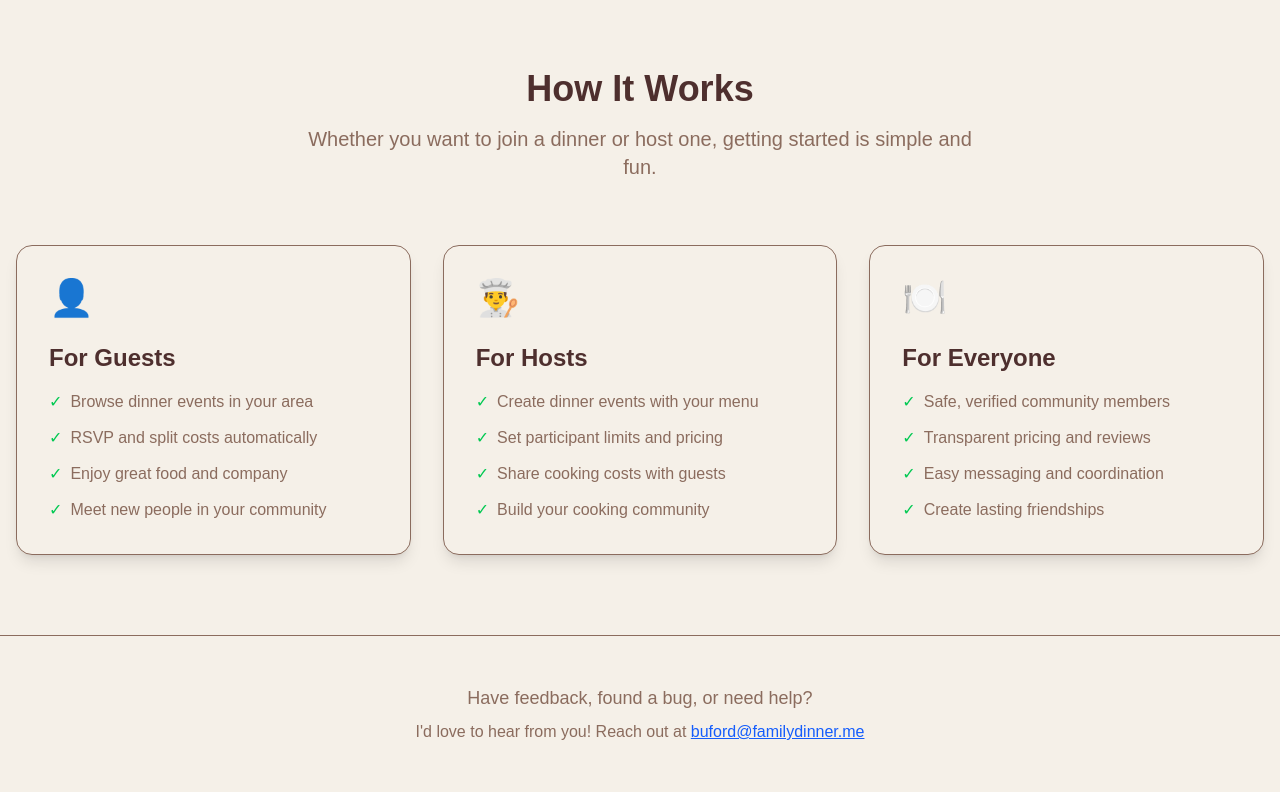
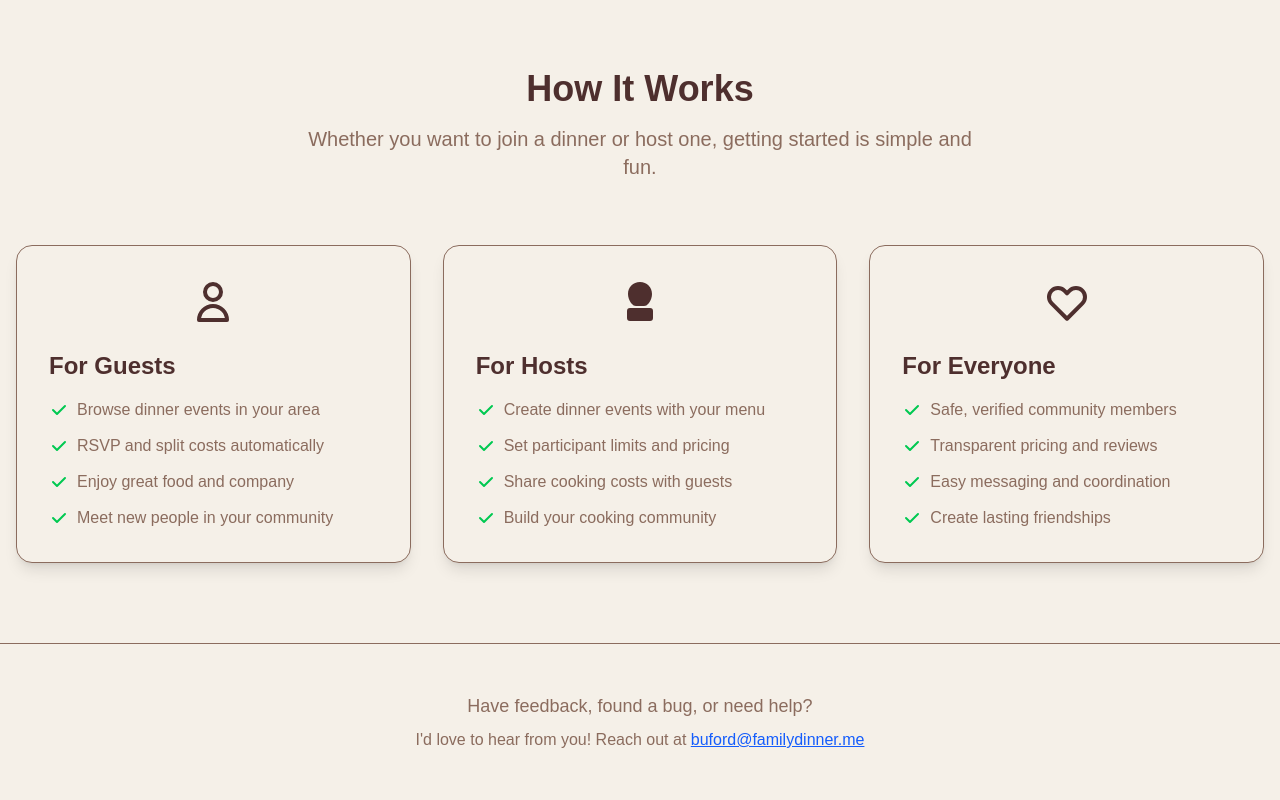
Before and after one commit to bufordeeds/family-dinner, a Next.js app: page / in a window 1280 px wide. Shown: the part 585-1385 px from the top of the page. Built offline with nearby package versions, Linux system fonts and the light colour scheme; no server answers.

Commit message:
Rfix: eplace emoji icons with SVG icons across UI components
Replace emoji characters (⚠️, 🍽️, 🚀, 💡, ✓, 🧡) with proper SVG icons in browse page error states, changelog section headers, and status badges for better accessibility and consistent visual design.

```diff
--- a/src/app/browse/page.tsx
+++ b/src/app/browse/page.tsx
@@ -288,7 +288,7 @@ export default function BrowsePage() {
         {/* Error State */}
         {error && !loading && (
           <div className="text-center py-12">
-            <div className="text-red-400 text-6xl mb-4">⚠️</div>
+            <div className="text-red-400 text-6xl mb-4"></div>
             <h3 className="text-lg font-medium text-theme-primary mb-2">Oops! Something went wrong</h3>
             <p className="text-theme-subtle mb-4">{error}</p>
             <button
@@ -316,7 +316,7 @@ export default function BrowsePage() {
         {/* No Results */}
         {!loading && !error && filteredEvents.length === 0 && (
           <div className="text-center py-12">
-            <div className="text-gray-400 text-6xl mb-4">🍽️</div>
+            <div className="text-gray-400 text-6xl mb-4"></div>
             <h3 className="text-lg font-medium text-theme-primary mb-2">No dinners found</h3>
             <p className="text-theme-subtle mb-4">
               Try adjusting your search criteria or check back later for new events.
--- a/src/app/globals.css
+++ b/src/app/globals.css
@@ -4,6 +4,7 @@
 @theme inline {
   --font-sans: var(--font-geist-sans);
   --font-mono: var(--font-geist-mono);
+  --font-handwritten: var(--font-kalam);
 }
 
 body {
--- a/src/app/layout.tsx
+++ b/src/app/layout.tsx
@@ -1,5 +1,5 @@
 import type { Metadata } from 'next';
-import { Geist, Geist_Mono } from 'next/font/google';
+import { Geist, Geist_Mono, Kalam } from 'next/font/google';
 import './globals.css';
 import { ThemeProvider } from '@/contexts/ThemeContext';
 import { ClerkAuthProvider } from '@/contexts/ClerkAuthContext';
@@ -15,6 +15,12 @@ const geistSans = Geist({
 const geistMono = Geist_Mono({
 	variable: '--font-geist-mono',
 	subsets: ['latin']
+});
+
+const kalam = Kalam({
+	variable: '--font-kalam',
+	subsets: ['latin'],
+	weight: ['300', '400', '700']
 });
 
 export const metadata: Metadata = {
@@ -72,7 +78,7 @@ export default function RootLayout({
 		<ClerkProvider>
 			<html lang='en'>
 				<body
-					className={`${geistSans.variable} ${geistMono.variable} antialiased`}
+					className={`${geistSans.variable} ${geistMono.variable} ${kalam.variable} antialiased`}
 				>
 					<ThemeProvider>
 						<ClerkAuthProvider>
--- a/src/components/HomePage.tsx
+++ b/src/components/HomePage.tsx
@@ -47,33 +47,37 @@ export function HomePage() {
 					<div className='grid md:grid-cols-3 gap-8'>
 						{/* For Guests */}
 						<div className='bg-theme-card p-8 rounded-2xl shadow-lg border border-theme-primary'>
-							<div className='text-4xl mb-6'>👤</div>
+							<div className='mb-6'>
+							<svg className='w-12 h-12 text-theme-primary mx-auto' fill='none' stroke='currentColor' viewBox='0 0 24 24'>
+								<path strokeLinecap='round' strokeLinejoin='round' strokeWidth={2} d='M16 7a4 4 0 11-8 0 4 4 0 018 0zM12 14a7 7 0 00-7 7h14a7 7 0 00-7-7z' />
+							</svg>
+						</div>
 							<h3 className='text-2xl font-bold text-theme-primary mb-4'>
 								For Guests
 							</h3>
 							<ul className='text-theme-muted space-y-3'>
 								<li className='flex items-start'>
-									<span className='text-green-500 mr-2'>
-										✓
-									</span>
+									<svg className='w-5 h-5 text-green-500 mr-2 flex-shrink-0 mt-0.5' fill='currentColor' viewBox='0 0 20 20'>
+										<path fillRule='evenodd' d='M16.707 5.293a1 1 0 010 1.414l-8 8a1 1 0 01-1.414 0l-4-4a1 1 0 011.414-1.414L8 12.586l7.293-7.293a1 1 0 011.414 0z' clipRule='evenodd' />
+									</svg>
 									Browse dinner events in your area
 								</li>
 								<li className='flex items-start'>
-									<span className='text-green-500 mr-2'>
-										✓
-									</span>
+									<svg className='w-5 h-5 text-green-500 mr-2 flex-shrink-0 mt-0.5' fill='currentColor' viewBox='0 0 20 20'>
+										<path fillRule='evenodd' d='M16.707 5.293a1 1 0 010 1.414l-8 8a1 1 0 01-1.414 0l-4-4a1 1 0 011.414-1.414L8 12.586l7.293-7.293a1 1 0 011.414 0z' clipRule='evenodd' />
+									</svg>
 									RSVP and split costs automatically
 								</li>
 								<li className='flex items-start'>
-									<span className='text-green-500 mr-2'>
-										✓
-									</span>
+									<svg className='w-5 h-5 text-green-500 mr-2 flex-shrink-0 mt-0.5' fill='currentColor' viewBox='0 0 20 20'>
+										<path fillRule='evenodd' d='M16.707 5.293a1 1 0 010 1.414l-8 8a1 1 0 01-1.414 0l-4-4a1 1 0 011.414-1.414L8 12.586l7.293-7.293a1 1 0 011.414 0z' clipRule='evenodd' />
+									</svg>
 									Enjoy great food and company
 								</li>
 								<li className='flex items-start'>
-									<span className='text-green-500 mr-2'>
-										✓
-									</span>
+									<svg className='w-5 h-5 text-green-500 mr-2 flex-shrink-0 mt-0.5' fill='currentColor' viewBox='0 0 20 20'>
+										<path fillRule='evenodd' d='M16.707 5.293a1 1 0 010 1.414l-8 8a1 1 0 01-1.414 0l-4-4a1 1 0 011.414-1.414L8 12.586l7.293-7.293a1 1 0 011.414 0z' clipRule='evenodd' />
+									</svg>
 									Meet new people in your community
 								</li>
 							</ul>
@@ -81,33 +85,37 @@ export function HomePage() {
 
 						{/* For Hosts */}
 						<div className='bg-theme-card p-8 rounded-2xl shadow-lg border border-theme-primary'>
-							<div className='text-4xl mb-6'>👨‍🍳</div>
+							<div className='mb-6'>
+							<svg className='w-12 h-12 text-theme-primary mx-auto' fill='currentColor' viewBox='0 0 24 24'>
+								<path d='M12 2C8.5 2 6 4.5 6 8c0 1.5.5 3 1.5 4.5L8 13c.5.5 1 1 2 1h4c1 0 1.5-.5 2-1l.5-.5C17.5 11 18 9.5 18 8c0-3.5-2.5-6-6-6zM7 15c-1 0-1.5.5-1.5 1.5V20c0 1 .5 1.5 1.5 1.5h10c1 0 1.5-.5 1.5-1.5v-3.5c0-1-.5-1.5-1.5-1.5H7z' />
+							</svg>
+						</div>
 							<h3 className='text-2xl font-bold text-theme-primary mb-4'>
 								For Hosts
 							</h3>
 							<ul className='text-theme-muted space-y-3'>
 								<li className='flex items-start'>
-									<span className='text-green-500 mr-2'>
-										✓
-									</span>
+									<svg className='w-5 h-5 text-green-500 mr-2 flex-shrink-0 mt-0.5' fill='currentColor' viewBox='0 0 20 20'>
+										<path fillRule='evenodd' d='M16.707 5.293a1 1 0 010 1.414l-8 8a1 1 0 01-1.414 0l-4-4a1 1 0 011.414-1.414L8 12.586l7.293-7.293a1 1 0 011.414 0z' clipRule='evenodd' />
+									</svg>
 									Create dinner events with your menu
 								</li>
 								<li className='flex items-start'>
-									<span className='text-green-500 mr-2'>
-										✓
-									</span>
+									<svg className='w-5 h-5 text-green-500 mr-2 flex-shrink-0 mt-0.5' fill='currentColor' viewBox='0 0 20 20'>
+										<path fillRule='evenodd' d='M16.707 5.293a1 1 0 010 1.414l-8 8a1 1 0 01-1.414 0l-4-4a1 1 0 011.414-1.414L8 12.586l7.293-7.293a1 1 0 011.414 0z' clipRule='evenodd' />
+									</svg>
 									Set participant limits and pricing
 								</li>
 								<li className='flex items-start'>
-									<span className='text-green-500 mr-2'>
-										✓
-									</span>
+									<svg className='w-5 h-5 text-green-500 mr-2 flex-shrink-0 mt-0.5' fill='currentColor' viewBox='0 0 20 20'>
+										<path fillRule='evenodd' d='M16.707 5.293a1 1 0 010 1.414l-8 8a1 1 0 01-1.414 0l-4-4a1 1 0 011.414-1.414L8 12.586l7.293-7.293a1 1 0 011.414 0z' clipRule='evenodd' />
+									</svg>
 									Share cooking costs with guests
 								</li>
 								<li className='flex items-start'>
-									<span className='text-green-500 mr-2'>
-										✓
-									</span>
+									<svg className='w-5 h-5 text-green-500 mr-2 flex-shrink-0 mt-0.5' fill='currentColor' viewBox='0 0 20 20'>
+										<path fillRule='evenodd' d='M16.707 5.293a1 1 0 010 1.414l-8 8a1 1 0 01-1.414 0l-4-4a1 1 0 011.414-1.414L8 12.586l7.293-7.293a1 1 0 011.414 0z' clipRule='evenodd' />
+									</svg>
 									Build your cooking community
 								</li>
 							</ul>
@@ -115,33 +123,37 @@ export function HomePage() {
 
 						{/* For Everyone */}
 						<div className='bg-theme-card p-8 rounded-2xl shadow-lg border border-theme-primary'>
-							<div className='text-4xl mb-6'>🍽️</div>
+							<div className='mb-6'>
+							<svg className='w-12 h-12 text-theme-primary mx-auto' fill='none' stroke='currentColor' viewBox='0 0 24 24'>
+								<path strokeLinecap='round' strokeLinejoin='round' strokeWidth={2} d='M4.318 6.318a4.5 4.5 0 000 6.364L12 20.364l7.682-7.682a4.5 4.5 0 00-6.364-6.364L12 7.636l-1.318-1.318a4.5 4.5 0 00-6.364 0z' />
+							</svg>
+						</div>
 							<h3 className='text-2xl font-bold text-theme-primary mb-4'>
 								For Everyone
 							</h3>
 							<ul className='text-theme-muted space-y-3'>
 								<li className='flex items-start'>
-									<span className='text-green-500 mr-2'>
-										✓
-									</span>
+									<svg className='w-5 h-5 text-green-500 mr-2 flex-shrink-0 mt-0.5' fill='currentColor' viewBox='0 0 20 20'>
+										<path fillRule='evenodd' d='M16.707 5.293a1 1 0 010 1.414l-8 8a1 1 0 01-1.414 0l-4-4a1 1 0 011.414-1.414L8 12.586l7.293-7.293a1 1 0 011.414 0z' clipRule='evenodd' />
+									</svg>
 									Safe, verified community members
 								</li>
 								<li className='flex items-start'>
-									<span className='text-green-500 mr-2'>
-										✓
-									</span>
+									<svg className='w-5 h-5 text-green-500 mr-2 flex-shrink-0 mt-0.5' fill='currentColor' viewBox='0 0 20 20'>
+										<path fillRule='evenodd' d='M16.707 5.293a1 1 0 010 1.414l-8 8a1 1 0 01-1.414 0l-4-4a1 1 0 011.414-1.414L8 12.586l7.293-7.293a1 1 0 011.414 0z' clipRule='evenodd' />
+									</svg>
 									Transparent pricing and reviews
 								</li>
 								<li className='flex items-start'>
-									<span className='text-green-500 mr-2'>
-										✓
-									</span>
+									<svg className='w-5 h-5 text-green-500 mr-2 flex-shrink-0 mt-0.5' fill='currentColor' viewBox='0 0 20 20'>
+										<path fillRule='evenodd' d='M16.707 5.293a1 1 0 010 1.414l-8 8a1 1 0 01-1.414 0l-4-4a1 1 0 011.414-1.414L8 12.586l7.293-7.293a1 1 0 011.414 0z' clipRule='evenodd' />
+									</svg>
 									Easy messaging and coordination
 								</li>
 								<li className='flex items-start'>
-									<span className='text-green-500 mr-2'>
-										✓
-									</span>
+									<svg className='w-5 h-5 text-green-500 mr-2 flex-shrink-0 mt-0.5' fill='currentColor' viewBox='0 0 20 20'>
+										<path fillRule='evenodd' d='M16.707 5.293a1 1 0 010 1.414l-8 8a1 1 0 01-1.414 0l-4-4a1 1 0 011.414-1.414L8 12.586l7.293-7.293a1 1 0 011.414 0z' clipRule='evenodd' />
+									</svg>
 									Create lasting friendships
 								</li>
 							</ul>
```
Also changed, not shown: src/app/changelog/page.tsx (+37 -17 lines), src/components/EventCard.tsx (+10 -3 lines), src/components/Navigation.tsx (+63 -64 lines).
